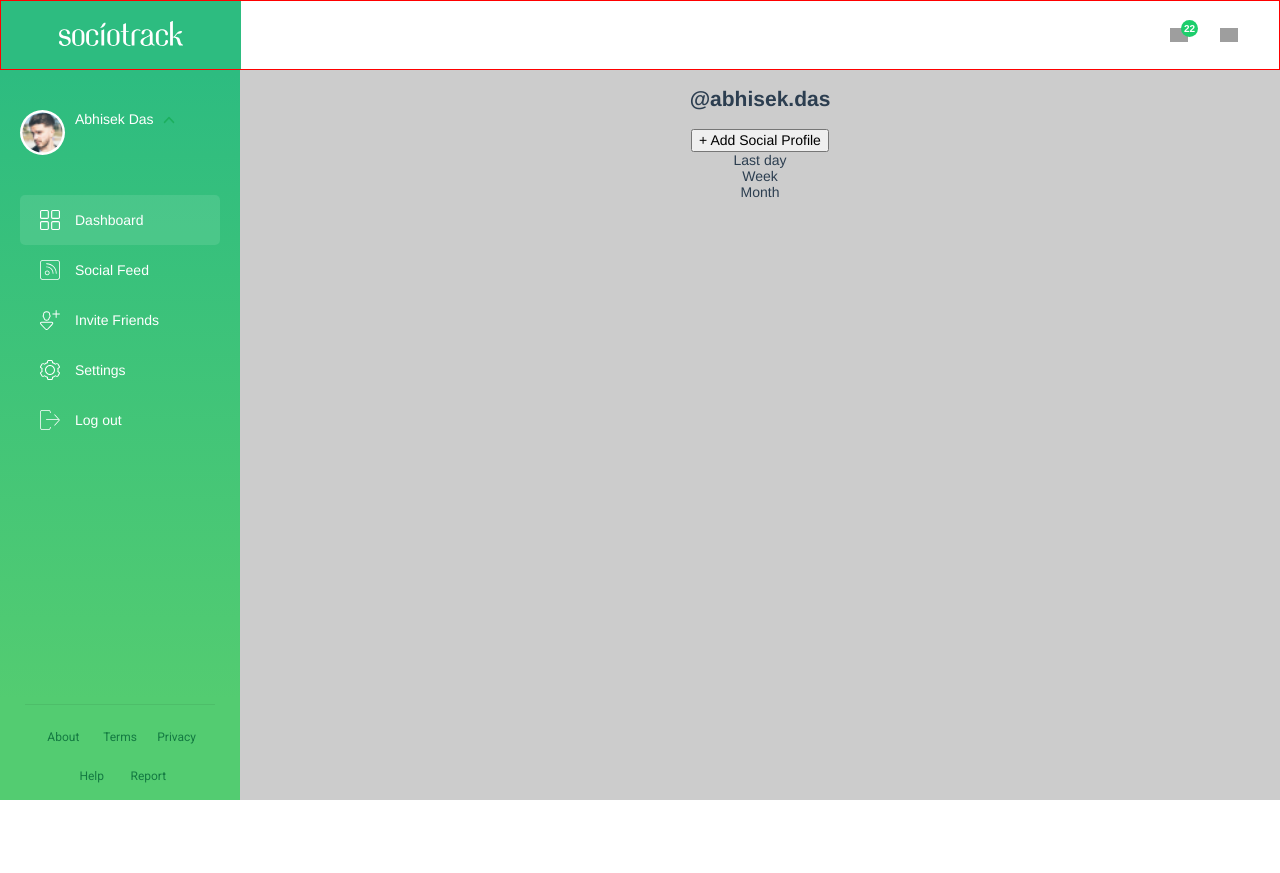
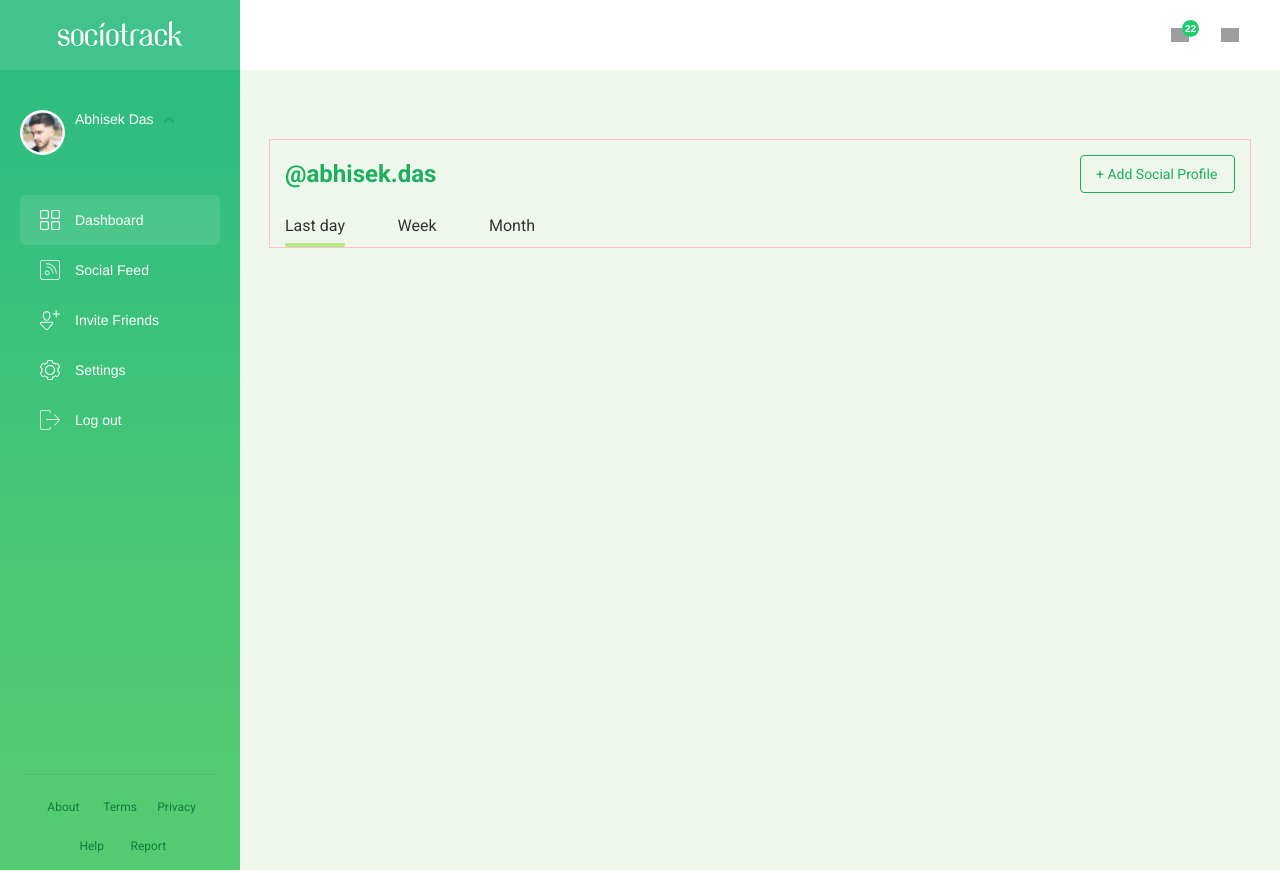
Before and after one commit to 0smir/sociotrack, a Vue app: page / in a window 1280 px wide. Before the commit the page ends 803 px from the top, so only its background shows below. Built offline with nearby package versions, Linux system fonts and the light colour scheme; grey boxes are pictures that could not be loaded.

Commit message:
add styles for tabs, add-profile-btn. add logic for tab-change event

```diff
--- a/src/App.vue
+++ b/src/App.vue
@@ -38,8 +38,10 @@
     grid-template-rows: 70px  auto 96px;
   }
   main{
-    background: #ccc;
+    padding-top: 70px;
+    background: #EFF7ED;
     height: calc(100vh - 70px);
+    justify-content: center;
     grid-column-start: 2;
     grid-column-end: 4;
     grid-row-start: 2;
--- a/src/assets/css/_typo.scss
+++ b/src/assets/css/_typo.scss
@@ -12,3 +12,12 @@ ul{
   margin: 0;
   list-style: none;
 }
+
+.container{
+  box-sizing: border-box;
+  width: 100%;
+  padding: 0 15px;
+  max-width: 980px;
+  margin: 0 auto;
+  outline: 1px solid pink
+}
--- a/src/components/Footer.vue
+++ b/src/components/Footer.vue
@@ -26,6 +26,7 @@
     }
     .footer-link-list{
         display: flex;
+        position: relative;
         flex-wrap: wrap;
         justify-content: center;
         margin: 0 auto;
@@ -35,7 +36,6 @@
         border-top: 1px solid rgba(0, 0, 0, .07);
     }
     .footer-link-item{
-        /*background: pink;*/
         margin-bottom: 15px;
         width: calc(100% / 3);
     }
@@ -44,7 +44,7 @@
         justify-content: center;
         padding: 5px;
         color: #147A42;
-        font-family: 'Roboto';
+        font-family: 'Roboto', sans-serif;
         font-weight: 400;
         font-size: 12px;
         line-height: 1.17;
--- a/src/components/Header.vue
+++ b/src/components/Header.vue
@@ -28,24 +28,29 @@
 
 <style lang="scss" scoped>
     header{
-        position: fixed;
-        top: 0;
-        width: 100%;
         display: flex;
         box-sizing: border-box;
         grid-column-start: 1;
         grid-column-end: 5;
-        border: 1px solid red;
         height: 70px;
         padding-right: 15px;
         .logo-wrapper{
             display: flex;
+            position: relative;
             justify-content: center;
             align-items: center;
             width: 100%;
             max-width: 240px;
             background:  #2DBC80;
             margin-right: auto;
+            &::after{
+                display: block;
+                position: absolute;
+                content: '';
+                height: 100%;
+                width: 100%;
+                background: rgba(#fff, 0.1);
+            }
         }
         .right-header-content{
             display: flex;
--- a/src/components/SidebarNav.vue
+++ b/src/components/SidebarNav.vue
@@ -14,23 +14,22 @@
             <ul class="nav-list">
                 <li class="nav-item">
                     <router-link exact to="/" class="nav-link">
-                        <span class="nav-icon nav-icon--dashboard"></span> Dashboard</router-link></li>
+                        <span class="nav-icon nav-icon--dashboard"></span> <span class="link-text">Dashboard</span></router-link></li>
                 <li class="nav-item">
                     <router-link exact to="/feed" class="nav-link">
-                        <span class="nav-icon nav-icon--feed"></span> Social Feed</router-link></li>
+                        <span class="nav-icon nav-icon--feed"></span> <span class="link-text">Social Feed</span></router-link></li>
                 <li class="nav-item">
                     <router-link exact to="/friends" class="nav-link">
-                        <span class="nav-icon nav-icon--friends"></span> Invite Friends</router-link></li>
+                        <span class="nav-icon nav-icon--friends"></span> <span class="link-text">Invite Friends</span></router-link></li>
                 <li class="nav-item">
                     <router-link exact to="/settings" class="nav-link">
-                        <span class="nav-icon nav-icon--settings"></span> Settings</router-link></li>
+                        <span class="nav-icon nav-icon--settings"></span> <span class="link-text">Settings</span></router-link></li>
                 <li class="nav-item">
                     <button class="btn btn-logout">
-                        <span class="nav-icon nav-icon--logout"></span> Log out</button></li>
+                        <span class="nav-icon nav-icon--logout"></span> <span class="link-text">Log out</span></button></li>
             </ul>
         </nav>
     </div>
-
 </template>
 
 <script>
@@ -41,6 +40,11 @@
                 detailsShow: false
             }
         },
+        // computed:{
+            // userFullName(){
+            //     return this.user_data.firstName + ' ' + this.user_data.lastName
+            // }
+        // },
         methods:{
             showDetails(){
                 this.detailsShow = !this.detailsShow;
--- a/src/components/tabs/TabItemComponent.vue
+++ b/src/components/tabs/TabItemComponent.vue
@@ -1,5 +1,5 @@
 <template>
-    <li class="tab-item" :class="{active: isActive}">
+    <li class="tab-item" :class="{active: isActive}" @click="changeActive">
         {{tab}}
     </li>
 </template>
@@ -10,10 +10,30 @@
         props:{
             tab:String,
             isActive: Boolean
+        },
+        methods:{
+            changeActive(){
+                this.$emit('change-active', this.tab);
+            }
+
         }
     }
 </script>
 
-<style scoped>
+<style lang="scss" scoped>
+    .tab-item{
+        display: block;
+        padding: 8px 0;
+        font-family: 'Roboto', sans-serif;
+        font-weight: 400;
+        font-size: 16px;
+        line-height: 19px;
+        color: #333333;
+        border-bottom: 4px solid transparent;
+        &.active{
+            border-bottom: 4px solid #B8E986;
+            border-radius: 2px;
+        }
+    }
 
 </style>
--- a/src/components/tabs/TabsComponent.vue
+++ b/src/components/tabs/TabsComponent.vue
@@ -3,8 +3,8 @@
         <TabItemComponent v-for="tab in tabs"
                           :tab="tab"
                           :isActive="tab == currentTab"
+                          @change-active="changeElement"
         >
-
         </TabItemComponent>
     </ul>
 
@@ -25,10 +25,21 @@
             currentTab(){
                 return this.initialActiveTab ? this.tabs.find((tab) => tab === this.initialActiveTab) : this.tabs[0]
             }
+        },
+        methods:{
+            changeElement(tab){
+                this.$emit('change-sort', tab);
+            }
         }
     }
 </script>
 
-<style scoped>
+<style lang="scss" scoped>
+    .tabs-list{
+        display: flex;
+        justify-content: space-between;
+        width: 100%;
+        max-width: 250px;
+    }
 
 </style>
--- a/src/views/Dashboard.vue
+++ b/src/views/Dashboard.vue
@@ -1,10 +1,12 @@
 <template>
-    <div class="dashboard">
-        <div class="header">
+    <div class="dashboard container">
+        <div class="dashboard-header">
             <h2 class="title">{{user_data.id}}</h2>
             <button class="btn btn-add-profile">+ Add Social Profile</button>
         </div>
-        <TabsComponent :tabs="tabsList" />
+        <TabsComponent :tabs="tabsList"
+                        :initialActiveTab="initialTab"
+                        @change-sort="changeReport"/>
 
     </div>
 
@@ -22,20 +24,51 @@
                     id: "@abhisek.das",
                     followers: "10968"
                 },
-                tabsList:['Last day', 'Week', 'Month']
+                tabsList:['Last day', 'Week', 'Month'],
+                initialTab: null
             }
         },
         components:{
             TabsComponent
         },
-        computed:{
-            // userFullName(){
-            //     return this.user_data.firstName + ' ' + this.user_data.lastName
-            // }
+        methods:{
+            changeReport(tab){
+                this.initialTab = tab;
+                console.log('will sort data some how');
+            }
         }
+
     }
 </script>
 
-<style scoped>
+<style lang="scss" scoped>
+    .dashboard{
+        &-header{
+            display: flex;
+            align-items: center;
+            .title{
+                margin-right: auto;
+                font-family: 'Roboto', sans-serif;
+                font-weight: 700;
+                font-size: 24px;
+                line-height: 28px;
+                color: #1CAF5E;
+            }
+        }
+        .btn-add-profile{
+            display: flex;
+            padding: 10px 15px;
+            background: transparent;
+            font-family: 'Roboto', sans-serif;
+            font-weight: 400;
+            font-size: 14px;
+            line-height: 1.142;
+            color: #1CAF5E;
+            border: 1px solid #1CAF5E;
+            border-radius: 4px;
+            width: 100%;
+            max-width: 155px;
+        }
+    }
 
 </style>
```
